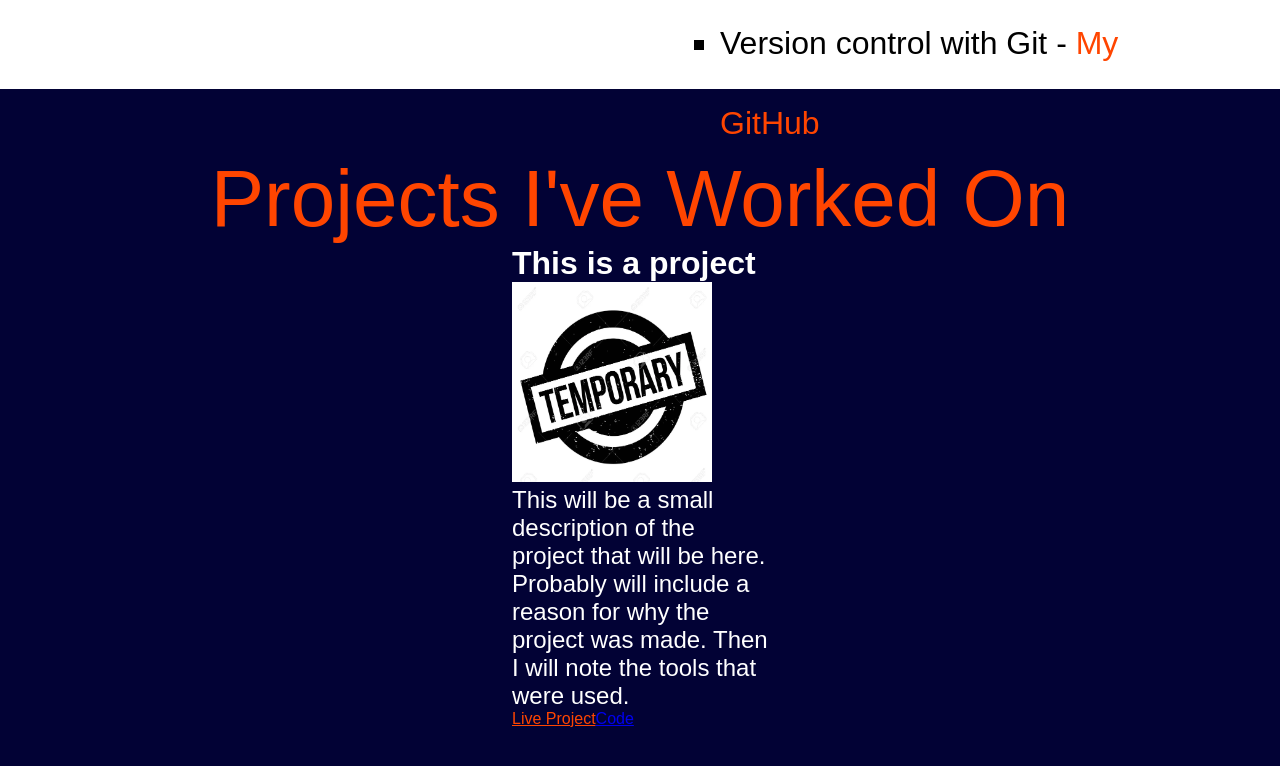
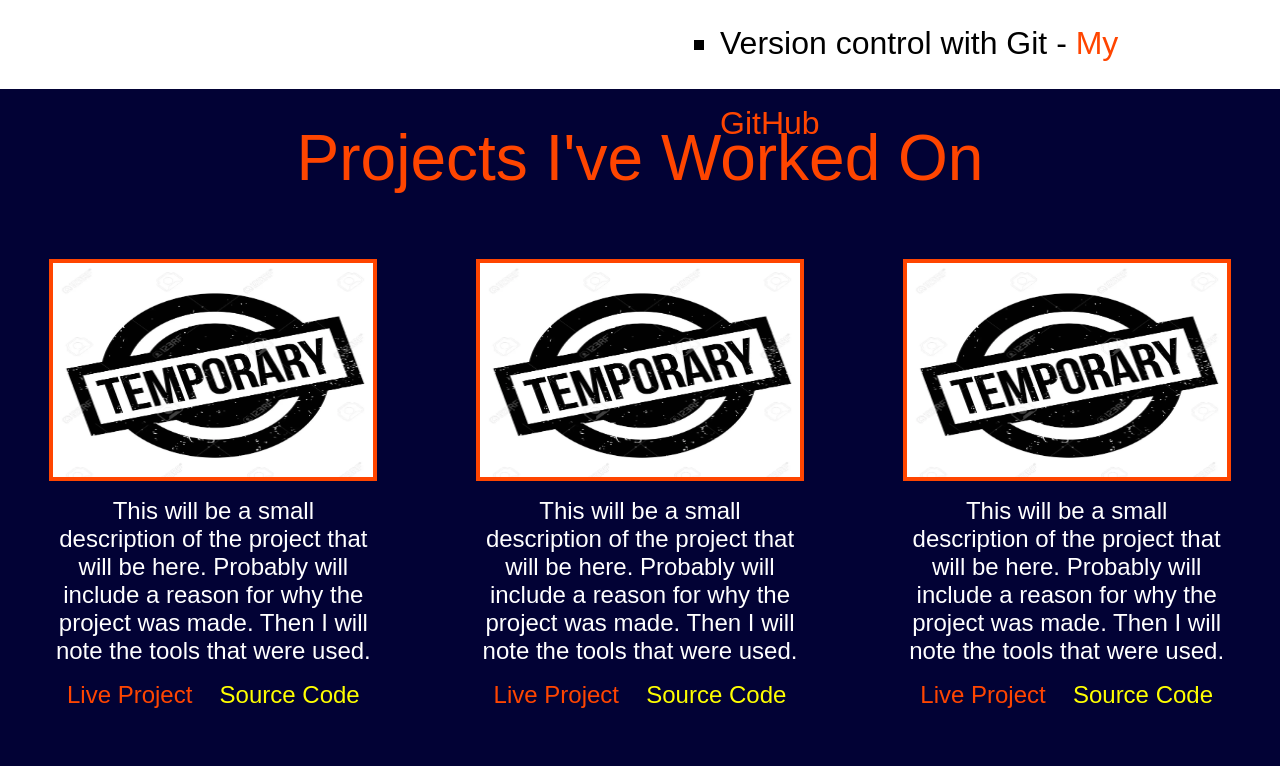
Before and after one commit to nateHamshar/my-portfolio, a JavaScript app: page / in a window 1280 px wide. Shown: the part 2311-3077 px from the top of the page. Built offline with nearby package versions, Linux system fonts and the light colour scheme; the HTML template or start-up script is replaced by a standard one; a web font is replaced by a local one.

Commit message:
project section done now

```diff
--- a/src/App.css
+++ b/src/App.css
@@ -66,6 +66,8 @@
     border-radius: 50%;
 }
 
+
+
 .skills{
     display: grid;
     grid-template-columns: 1fr 1fr;
@@ -111,6 +113,7 @@
 }
 
 
+
 .projects{
     height: 100vh;
     background-color: rgb(2, 2, 53);
@@ -121,25 +124,55 @@
 .projects-header{
     color: orangered;
     font-weight: 500;
-    font-size: 5rem;
-    margin-top: 5%;
+    font-size: 4rem;
+    margin-top: 2.5%;
+}
+.project-section{
+    display: grid;
+    grid-template-columns: 1fr 1fr 1fr;
+    height: 50%;
+    margin-top: 4rem;
 }
 .project-container{
-    width: 20%
+    height: 50%;
+    display: flex;
+    flex-direction: column;
+    align-items: center;
+    margin: 0 auto;
 }
 .project-title{
     color:white;
+    margin-bottom: 1rem;
 }
 .project-image{
-    width:200px;
-    height: 200px;
-    z-index: 5;
-    overflow: hidden;
+    width:75%;
+    height: 80%;
+    border: 4px solid orangered;
 }
 .project-desc{
     color: White;
     font-size: 1.5rem;
+    margin-top: 1rem;
+    width: 75%;
+    text-align: center;
 }
 .live-project{
     color: orangered;
+    text-decoration: none;
+    font-size: 1.5rem;
 }
+.project-code{
+    color: yellow;
+    text-decoration: none;
+    font-size: 1.5rem;
+}
+.live-project:hover, .project-code:hover{
+    color: aqua;
+}
+.links-div{
+    display: flex;
+    width: 75%;
+    justify-content: center;
+    justify-content: space-around;
+    margin-top: 1rem;
+}
--- a/src/App.js
+++ b/src/App.js
@@ -42,13 +42,32 @@
       </div>
       <div className="projects">
         <h1 className="projects-header">Projects I've Worked On</h1>
+        <div className='project-section'>
         <div className="project-container">
-          <h1 className="project-title">This is a project</h1>
           <img className="project-image" src={require("./images/temp-image.webp")} alt="temp img"/>
           <p className='project-desc'>This will be a small description of the project that will be here. Probably will include a reason for why the project was made. Then I will note the tools that were used.</p>
-          <a href="google.com" target="_blank" rel="noreferrer" className="live-project">Live Project</a>
-          <a href="google.com" target="_blank" rel="noreferrer" className="project-code">Code</a>
+          <div className='links-div'>
+            <a href="google.com" target="_blank" rel="noreferrer" className="live-project">Live Project</a>
+            <a href="google.com" target="_blank" rel="noreferrer" className="project-code">Source Code</a>
+          </div>
         </div>
+        <div className="project-container">
+          <img className="project-image" src={require("./images/temp-image.webp")} alt="temp img"/>
+          <p className='project-desc'>This will be a small description of the project that will be here. Probably will include a reason for why the project was made. Then I will note the tools that were used.</p>
+          <div className='links-div'>
+            <a href="google.com" target="_blank" rel="noreferrer" className="live-project">Live Project</a>
+            <a href="google.com" target="_blank" rel="noreferrer" className="project-code">Source Code</a>
+          </div>
+        </div>
+        <div className="project-container">
+          <img className="project-image" src={require("./images/temp-image.webp")} alt="temp img"/>
+          <p className='project-desc'>This will be a small description of the project that will be here. Probably will include a reason for why the project was made. Then I will note the tools that were used.</p>
+          <div className='links-div'>
+            <a href="google.com" target="_blank" rel="noreferrer" className="live-project">Live Project</a>
+            <a href="google.com" target="_blank" rel="noreferrer" className="project-code">Source Code</a>
+          </div>
+        </div>
+      </div>
       </div>
     </div>
   );
```
